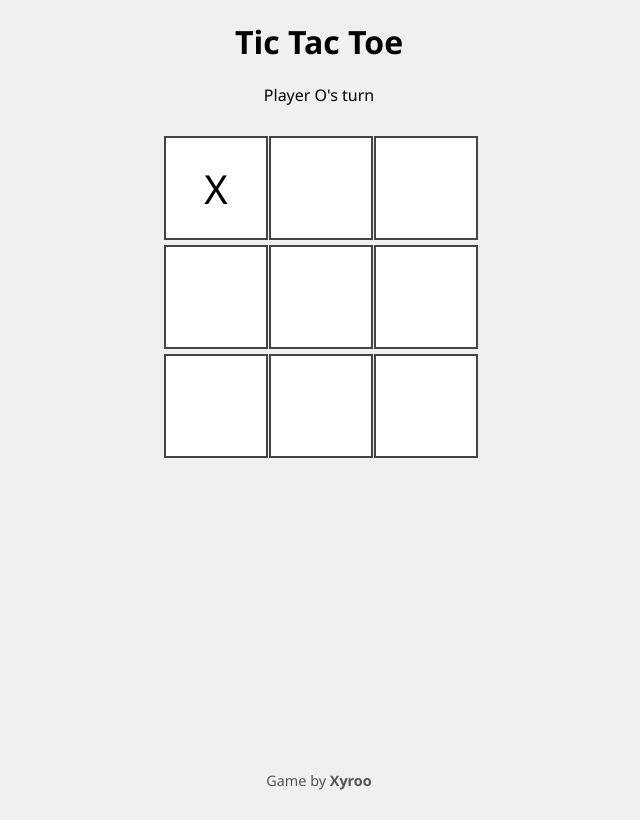
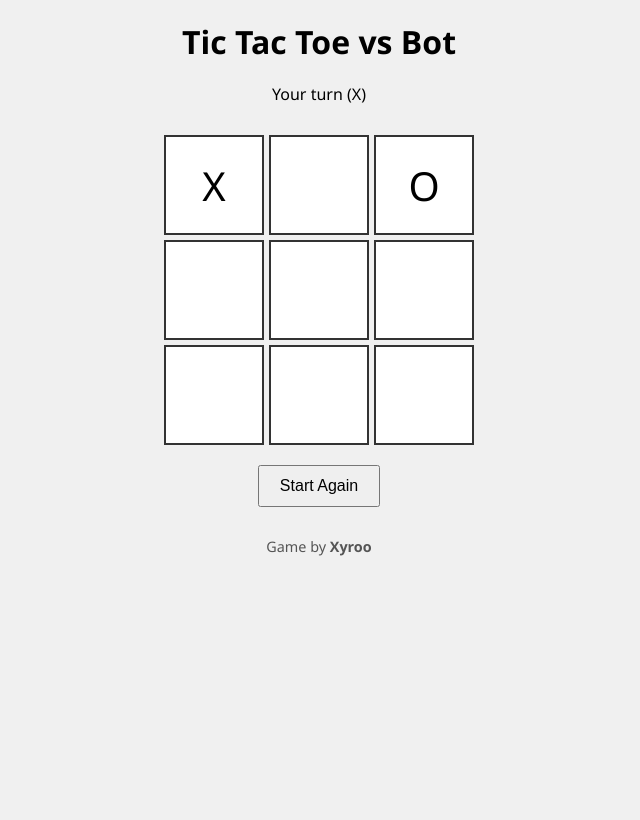
Before and after one commit to xyroodep/TicTacToe, a plain HTML site: page index.html in a window 1280 px wide. Both pictures are taken after a click on the element 537 px from the left and 188 px from the top of the page. Shown: the whole page, without its empty margins (321-961 px from the left). Drawn offline with Linux system fonts and the light colour scheme.

Commit message:
Update index.html

```diff
--- a/index.html
+++ b/index.html
@@ -3,43 +3,34 @@
 <head>
   <meta charset="UTF-8" />
   <meta name="viewport" content="width=device-width, initial-scale=1.0"/>
-  <title>Tic Tac Toe</title>
+  <title>Tic Tac Toe vs Bot</title>
   <style>
+    * { box-sizing: border-box; margin: 0; padding: 0; }
     body {
-      font-family: 'Segoe UI', Tahoma, Geneva, Verdana, sans-serif;
+      font-family: 'Segoe UI', sans-serif;
       text-align: center;
       background-color: #f0f0f0;
-      margin: 0;
-      padding-bottom: 60px;
+      min-height: 100vh;
     }
-    h1 {
-      margin-top: 20px;
-    }
+    h1 { margin: 20px 0; }
     .board {
       display: grid;
       grid-template-columns: repeat(3, 100px);
-      grid-gap: 5px;
+      gap: 5px;
       justify-content: center;
       margin-top: 30px;
     }
     .cell {
       width: 100px;
       height: 100px;
+      background: white;
+      border: 2px solid #333;
       font-size: 2.5em;
-      background-color: white;
       display: flex;
       align-items: center;
       justify-content: center;
       cursor: pointer;
-      border: 2px solid #444;
       user-select: none;
-    }
-    .hidden {
-      display: none;
-    }
-    #resultImage {
-      width: 300px;
-      margin-top: 20px;
     }
     #restartBtn {
       margin-top: 20px;
@@ -47,60 +38,92 @@
       font-size: 1em;
       cursor: pointer;
     }
+    .ending-overlay {
+      display: none;
+      position: fixed;
+      top: 0; left: 0;
+      width: 100%;
+      height: 100%;
+      background: black;
+      z-index: 999;
+    }
+    .ending-overlay img {
+      width: 100%;
+      height: 100%;
+      object-fit: cover;
+    }
     .credit {
-      position: fixed;
-      bottom: 10px;
-      width: 100%;
-      text-align: center;
+      margin-top: 30px;
+      font-size: 0.9em;
       color: #555;
-      font-size: 0.9em;
     }
   </style>
 </head>
 <body>
-  <h1>Tic Tac Toe</h1>
-  <div id="status">Player X's turn</div>
+  <h1>Tic Tac Toe vs Bot</h1>
+  <div id="status">Your turn (X)</div>
   <div class="board" id="board"></div>
   <button id="restartBtn" class="hidden">Start Again</button>
-  <img id="resultImage" class="hidden" src="https://files.catbox.moe/i6szqw.jpeg" alt="Result" />
-  <audio id="resultSound" src="https://files.catbox.moe/ot809t.mp3"></audio>
+  <div class="credit">Game by <strong>Xyroo</strong></div>
 
-  <div class="credit">Game by <strong>Xyroo</strong></div>
+  <!-- Fullscreen Ending -->
+  <div class="ending-overlay" id="endingOverlay">
+    <img src="https://files.catbox.moe/i6szqw.jpeg" alt="Ending">
+    <audio id="endingSound" src="https://files.catbox.moe/ot809t.mp3" loop autoplay></audio>
+  </div>
 
   <script>
     const board = document.getElementById("board");
     const status = document.getElementById("status");
     const restartBtn = document.getElementById("restartBtn");
-    const resultImage = document.getElementById("resultImage");
-    const resultSound = document.getElementById("resultSound");
+    const endingOverlay = document.getElementById("endingOverlay");
+    const endingSound = document.getElementById("endingSound");
 
     let cells = [];
-    let currentPlayer = "X";
     let gameOver = false;
 
     function checkWinner() {
-      const winPatterns = [
+      const combos = [
         [0,1,2],[3,4,5],[6,7,8],
         [0,3,6],[1,4,7],[2,5,8],
         [0,4,8],[2,4,6]
       ];
-      for (const pattern of winPatterns) {
-        const [a, b, c] = pattern;
-        if (cells[a].textContent &&
+      for (let combo of combos) {
+        const [a, b, c] = combo;
+        if (
+          cells[a].textContent &&
           cells[a].textContent === cells[b].textContent &&
-            cells[a].textContent === cells[c].textContent) {
-          return cells[a].textContent;
-        }
+          cells[a].textContent === cells[c].textContent
+        ) return cells[a].textContent;
       }
       if ([...cells].every(cell => cell.textContent)) return "Draw";
       return null;
     }
 
+    function botMove() {
+      if (gameOver) return;
+      const emptyCells = cells.filter(c => c.textContent === "");
+      if (emptyCells.length === 0) return;
+      const randCell = emptyCells[Math.floor(Math.random() * emptyCells.length)];
+      randCell.textContent = "O";
+      const result = checkWinner();
+      if (result) endGame(result);
+      else status.textContent = "Your turn (X)";
+    }
+
     function handleClick(e) {
-      if (gameOver || e.target.textContent) return;
-      e.target.textContent = currentPlayer;
+      const cell = e.target;
+      if (gameOver || cell.textContent !== "") return;
+      cell.textContent = "X";
       const result = checkWinner();
-      if (result) {
+      if (result) endGame(result);
+      else {
+        status.textContent = "Bot thinking...";
+        setTimeout(botMove, 500);
+      }
+    }
+
+    function endGame(result) {
       gameOver = true;
       if (result === "Draw") {
         status.textContent = "It's a draw!";
@@ -108,39 +131,26 @@
         status.textContent = `${result} wins!`;
       }
       restartBtn.classList.remove("hidden");
-      } else {
-        currentPlayer = currentPlayer === "X" ? "O" : "X";
-        status.textContent = `Player ${currentPlayer}'s turn`;
     }
-    }
+
+    restartBtn.addEventListener("click", () => {
+      // Show full screen ending and loop music
+      endingOverlay.style.display = "block";
+      endingSound.play();
+    });
 
     function createBoard() {
       board.innerHTML = "";
       cells = [];
       for (let i = 0; i < 9; i++) {
         const cell = document.createElement("div");
-        cell.classList.add("cell");
+        cell.className = "cell";
         cell.addEventListener("click", handleClick);
         board.appendChild(cell);
         cells.push(cell);
       }
     }
 
-    restartBtn.addEventListener("click", () => {
-      resultImage.classList.remove("hidden");
-      resultSound.currentTime = 0;
-      resultSound.play();
-
-      setTimeout(() => {
-        resultImage.classList.add("hidden");
-        restartBtn.classList.add("hidden");
-        gameOver = false;
-        currentPlayer = "X";
-        status.textContent = "Player X's turn";
-        createBoard();
-      }, 2000);
-    });
-
     createBoard();
   </script>
 </body>
```
Lines whose indentation alone changed are shown as unchanged.
